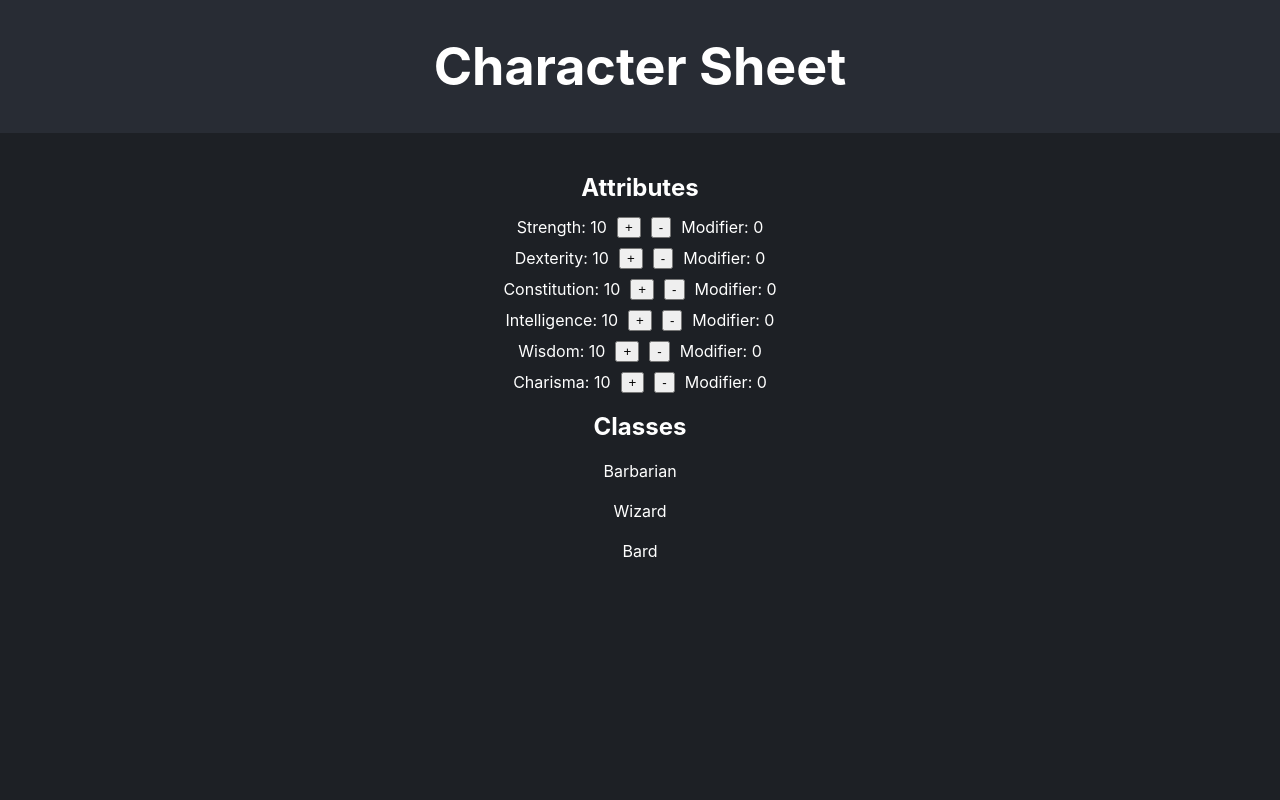
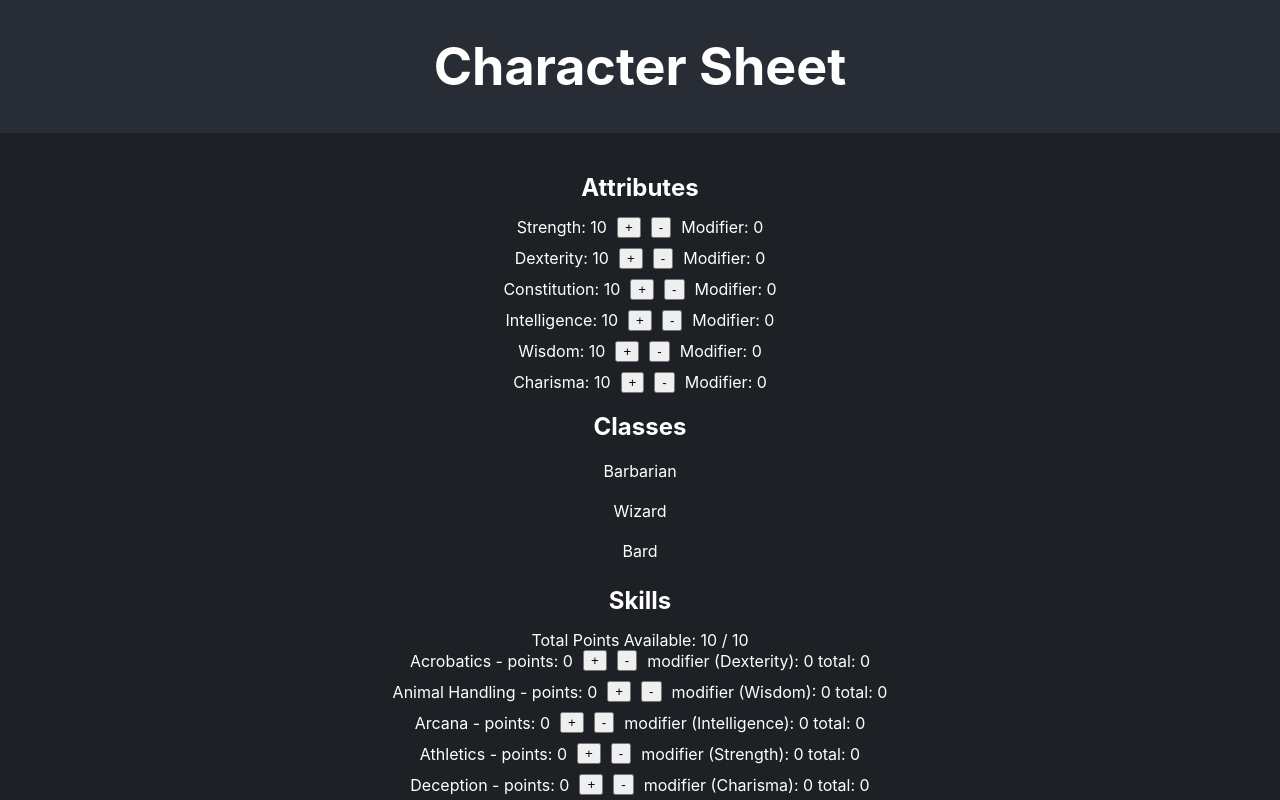
Before and after one commit to luke-pritch/recruiting-webapp-character, a React (Create React App) app: page / in a window 1280 px wide. Shown: the top 800 px of the page. Built offline with nearby package versions, Linux system fonts and the light colour scheme.

Commit message:
feat: skills

```diff
--- a/src/App.tsx
+++ b/src/App.tsx
@@ -2,6 +2,7 @@ import { useState } from "react";
 import "./App.css";
 import { Attributes as AttributesComponent } from "./components/Attributes";
 import { Classes } from "./components/Classes";
+import { Skills } from "./components/Skills";
 import { Attributes } from "./types";
 
 function App() {
@@ -13,6 +14,12 @@ function App() {
     Wisdom: 10,
     Charisma: 10,
   });
+
+  const [skillPoints, setSkillPoints] = useState<Record<string, number>>({});
+
+  const calculateModifier = (value: number) => Math.floor((value - 10) / 2);
+  const intelligenceModifier = calculateModifier(attributes.Intelligence);
+  const totalPointsAvailable = 10 + 4 * intelligenceModifier;
 
   return (
     <div className="App">
@@ -26,6 +33,12 @@ function App() {
             setAttributes={setAttributes}
           />
           <Classes attributes={attributes} />
+          <Skills
+            attributes={attributes}
+            skillPoints={skillPoints}
+            setSkillPoints={setSkillPoints}
+            totalPointsAvailable={totalPointsAvailable}
+          />
         </div>
       </section>
     </div>
--- /dev/null
+++ b/src/components/Skills.tsx
@@ -0,0 +1,73 @@
+import { SKILL_LIST } from "../consts";
+import { Attributes } from "../types";
+
+type SkillsProps = {
+  attributes: Attributes;
+  skillPoints: Record<string, number>;
+  setSkillPoints: (points: Record<string, number>) => void;
+  totalPointsAvailable: number;
+};
+
+export const Skills = ({
+  attributes,
+  skillPoints,
+  setSkillPoints,
+  totalPointsAvailable,
+}: SkillsProps) => {
+  const calculateModifier = (value: number) => Math.floor((value - 10) / 2);
+
+  const getSkillModifier = (attribute: string) => {
+    return calculateModifier(attributes[attribute as keyof Attributes]);
+  };
+
+  const updateSkillPoints = (skillName: string, change: number) => {
+    const currentTotalSpent = Object.values(skillPoints).reduce(
+      (sum, points) => sum + points,
+      0
+    );
+    const newPoints = Math.max(0, (skillPoints[skillName] || 0) + change);
+    const newTotalSpent = currentTotalSpent + change;
+
+    if (change > 0 && newTotalSpent > totalPointsAvailable) {
+      return;
+    }
+
+    setSkillPoints({
+      ...skillPoints,
+      [skillName]: newPoints,
+    });
+  };
+
+  const totalPointsSpent = Object.values(skillPoints).reduce(
+    (sum, points) => sum + points,
+    0
+  );
+
+  return (
+    <div>
+      <h2 className="section-title">Skills</h2>
+      <div>
+        Total Points Available: {totalPointsAvailable - totalPointsSpent} /{" "}
+        {totalPointsAvailable}
+      </div>
+      {SKILL_LIST.map((skill) => {
+        const modifier = getSkillModifier(skill.attributeModifier);
+        const points = skillPoints[skill.name] || 0;
+        const total = points + modifier;
+
+        return (
+          <div key={skill.name} className="item">
+            <span>
+              {skill.name} - points: {points}
+            </span>
+            <button onClick={() => updateSkillPoints(skill.name, 1)}>+</button>
+            <button onClick={() => updateSkillPoints(skill.name, -1)}>-</button>
+            <span>
+              modifier ({skill.attributeModifier}): {modifier} total: {total}
+            </span>
+          </div>
+        );
+      })}
+    </div>
+  );
+};
```
